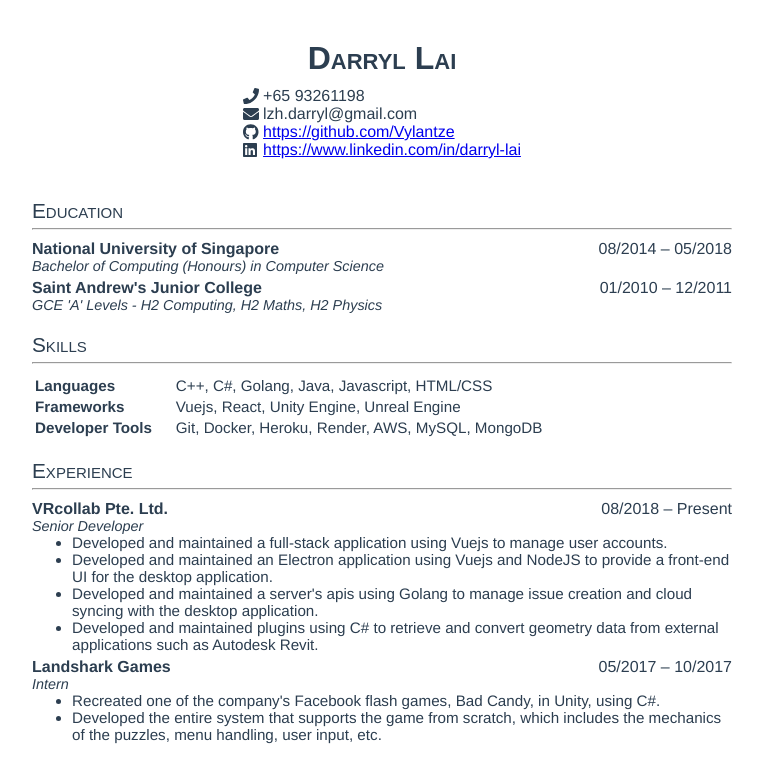
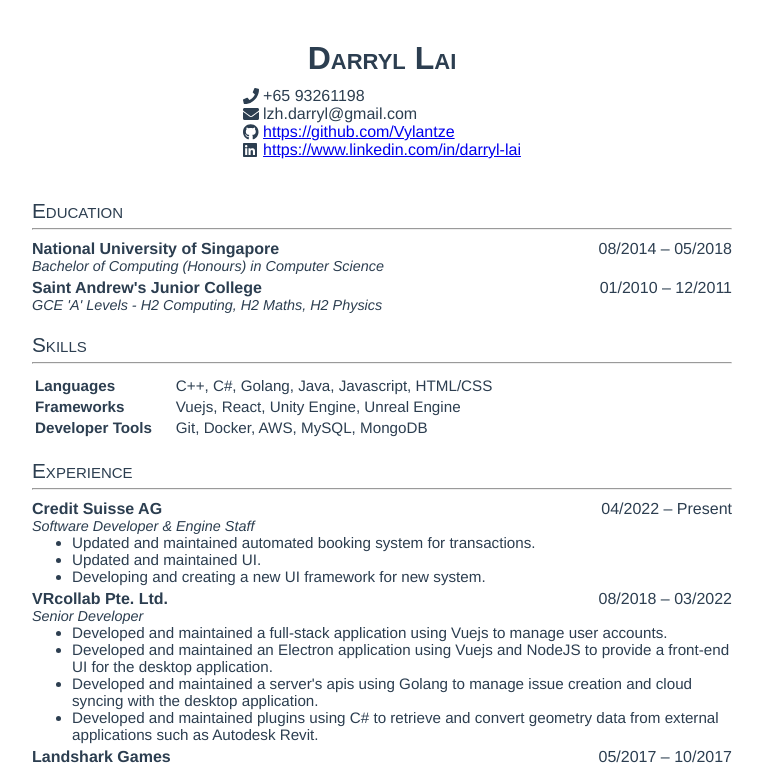
Before and after one commit to Vylantze/resume, a Vue app: page / in a window 1280 px wide. Shown: the top 766 px of the page, without its empty margins (258-1021 px from the left). Built offline with nearby package versions, Linux system fonts and the light colour scheme; no server answers.

Commit message:
Update resume with Credit Suisse data.

```diff
--- a/src/components/Body.vue
+++ b/src/components/Body.vue
@@ -53,7 +53,7 @@
             </tr>
             <tr>
               <td><b>Developer Tools</b></td>
-              <td>Git, Docker, Heroku, Render, AWS, MySQL, MongoDB</td>
+              <td>Git, Docker, AWS, MySQL, MongoDB</td>
             </tr>
           </tbody>
         </table>
@@ -66,10 +66,29 @@
       <Subsection>
         <SectionedLine>
           <div slot="left">
+            <b>Credit Suisse AG</b>
+          </div>
+          <div slot="right">
+            04/2022 – Present
+          </div>
+        </SectionedLine>
+        <div class="italics note">
+          Software Developer & Engine Staff
+        </div>
+        <ul>
+          <li>Updated and maintained automated booking system for transactions.</li>
+          <li>Updated and maintained UI.</li>
+          <li>Developing and creating a new UI framework for new system.</li>
+        </ul>
+      </Subsection>
+
+      <Subsection>
+        <SectionedLine>
+          <div slot="left">
             <b>VRcollab Pte. Ltd.</b>
           </div>
           <div slot="right">
-            08/2018 – Present
+            08/2018 – 03/2022
           </div>
         </SectionedLine>
         <div class="italics note">
@@ -103,7 +122,7 @@
     </Section>
 
     <Section
-      title="Projects"
+      title="Personal Projects"
     >
       <Subsection>
         <SectionedLine>
@@ -242,9 +261,11 @@
       </Subsection>
     </Section>
 
+    <!--
     <Section v-if="Boolean(lastDate)" class="date">
-        <i>Last updated {{ formattedDate }}</i>
+      <i>Last updated {{ formattedDate }}</i>
     </Section>
+    -->
   </div>
 </template>
 
```
